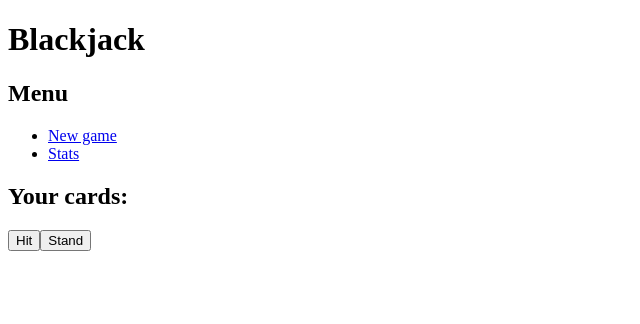
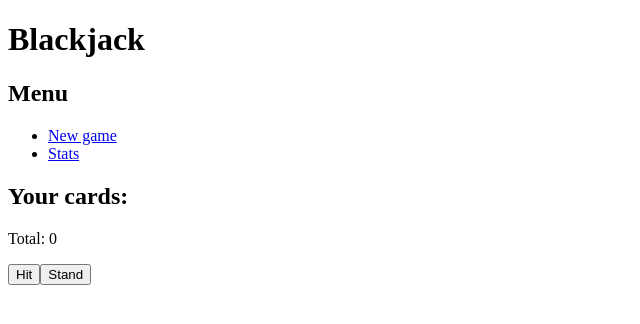
Before and after one commit to pudkipz/angular-blackjack, an Angular app: page /game/play in a window 1280 px wide. Shown: the top 324 px of the page, without its empty margins (0-640 px from the left). Built offline with nearby package versions, Linux system fonts and the light colour scheme.

Commit message:
Show hand total (not optimized for aces)

```diff
--- a/src/app/game.service.ts
+++ b/src/app/game.service.ts
@@ -12,11 +12,18 @@ export class GameService {
     this.deck = this.freshDeck();
   }
 
+  getHandTotal(): number {
+    let total = 0;
+    for (let card of this.hand) {
+      total += card.value;
+    }
+    return total;
+  }
+
   drawCard(): void {
     let cardIdx = Math.floor(Math.random() * (this.deck.length));
     let card = this.deck.splice(cardIdx, 1)[0];
     this.hand.push(card);
-    console.log(this.deck)
   }
 
   freshDeck(): Card[] {
--- a/src/app/game/game-view/game-view.component.html
+++ b/src/app/game/game-view/game-view.component.html
@@ -6,6 +6,8 @@
   }
 </ul>
 
+<p>Total: {{getTotal()}}</p>
+
 <button (click)="drawCard()">Hit</button>
 
 <button>Stand</button>
--- a/src/app/game/game-view/game-view.component.ts
+++ b/src/app/game/game-view/game-view.component.ts
@@ -9,6 +9,10 @@ import { GameService } from '../../game.service';
 })
 export class GameViewComponent {
   gameService = inject(GameService);
+
+  getTotal() {
+    return this.gameService.getHandTotal();
+  }
 
   drawCard() {
     this.gameService.drawCard();
```
